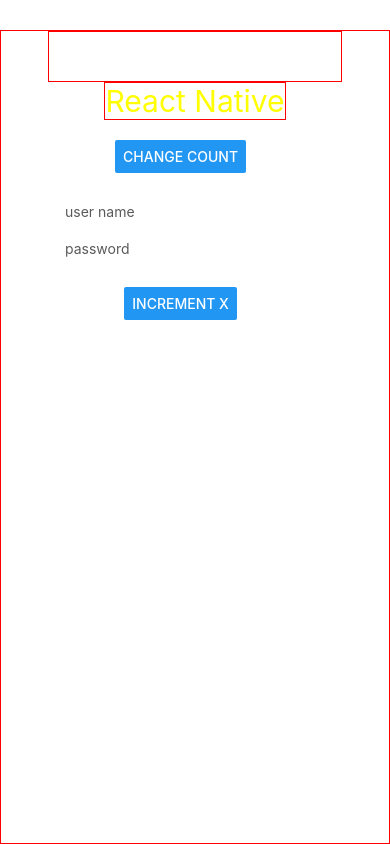
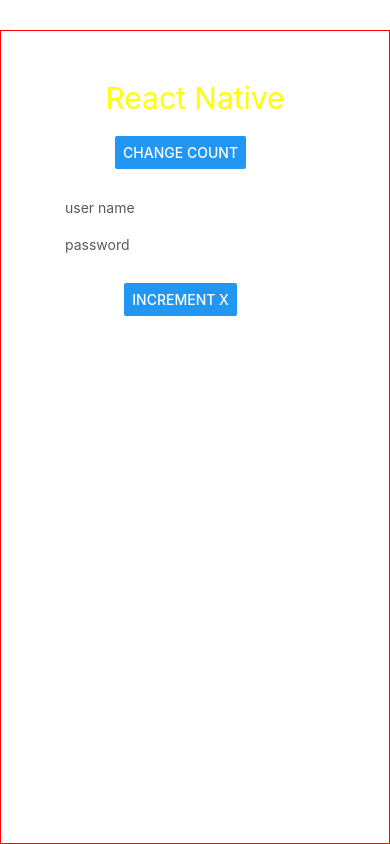
Before and after one commit to janith230528/Mobile-app-development, a React Native app: screen / in a window 390 px wide. Built offline with nearby package versions, Linux system fonts and the light colour scheme.

Commit message:
updated styles of TextInput component

```diff
--- a/App.tsx
+++ b/App.tsx
@@ -34,8 +34,8 @@
     </View>
 
       <View style={{}}></View>
-      <TextInput style={{backgroundColor:'white', color:'black', width:300, marginTop:30, borderRadius:10, paddingLeft:20, paddingRight:20}} placeholder='user name' placeholderTextColor={'#5a5a5a'}/>
-      <TextInput style={{backgroundColor:'white', color:'black', width:300, marginTop:20, borderRadius:10, paddingLeft:20, paddingRight:20}} placeholder='password' placeholderTextColor={'#5a5a5a'} secureTextEntry={true}/>
+      <TextInput style={{backgroundColor:'white', color:'black', width:300, marginTop:30, borderRadius:10, paddingHorizontal:20}} placeholder='user name' placeholderTextColor={'#5a5a5a'}/>
+      <TextInput style={{backgroundColor:'white', color:'black', width:300, marginTop:20, borderRadius:10, paddingHorizontal:20}} placeholder='password' placeholderTextColor={'#5a5a5a'} secureTextEntry={true}/>
 
       <View style={{flexDirection: 'row', alignItems:'center', justifyContent:'space-between', gap:20, marginTop:30}}>
       <Button title='Increment x' onPress={changeX} />
@@ -55,7 +55,7 @@
 
 function CustomText(props:CustomTextProps){
   return(
-    <Text style={{fontSize:props.fSize, color:props.c, marginBottom:20, borderWidth:1, borderColor:'red'}}>{props.a} {props.b}</Text>
+    <Text style={{fontSize:props.fSize, color:props.c, marginBottom:20}}>{props.a} {props.b}</Text>
   );
 }
 
--- a/src/components/CustomLabel.tsx
+++ b/src/components/CustomLabel.tsx
@@ -8,8 +8,6 @@
         fontSize: 40,
         color: 'white',
         fontWeight: '700',
-        borderWidth: 1,
-        borderColor: 'red',
       }}>{props.children}</Text>
     </View>
   )
```
